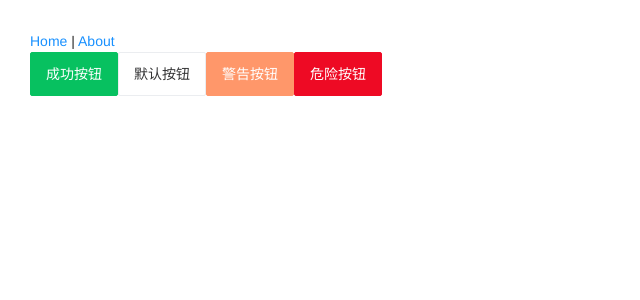
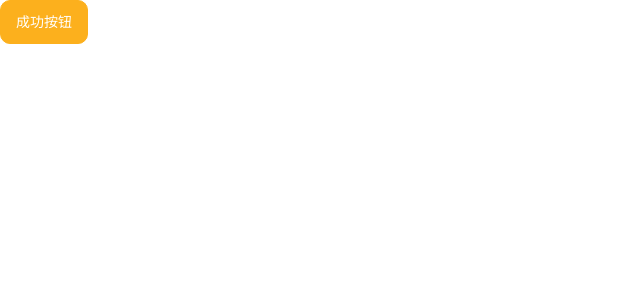
Before and after one commit to dengzhiteng/wxmall, a Vue app: page / in a window 1280 px wide. Shown: the top 300 px of the page, without its empty margins (0-640 px from the left). Built offline with nearby package versions, Linux system fonts and the light colour scheme.

Commit message:
自定义主题

```diff
--- a/src/App.vue
+++ b/src/App.vue
@@ -1,16 +1,19 @@
 <template>
   <div id="nav">
-    <router-link to="/">Home</router-link> |
-    <router-link to="/about">About</router-link>
     <router-view />
   </div>
 </template>
 
 <style lang="scss">
+html,body,#app{
+  height: 100%;
+}
 #app {
   font-family: Avenir, Helvetica, Arial, sans-serif;
 }
-#nav {
-  padding: 30px;
+:root {
+  --van-button-primary-background-color: #fcb01d;
+  --van-button-primary-border-color:#fcb01d;
+  --van-button-border-radius:10px
 }
 </style>
--- a/src/main.js
+++ b/src/main.js
@@ -5,9 +5,11 @@ import store from "./store";
 
 
 import { Button } from 'vant';
+import { ConfigProvider } from 'vant';
 
 createApp(App)
     .use(store)
     .use(router)
     .use(Button)
+    .use(ConfigProvider)
     .mount("#app");
--- a/src/views/Home.vue
+++ b/src/views/Home.vue
@@ -1,9 +1,6 @@
 <template>
   <div class="home">
-    <van-button type="success">成功按钮</van-button>
-    <van-button type="default">默认按钮</van-button>
-    <van-button type="warning">警告按钮</van-button>
-    <van-button type="danger">危险按钮</van-button>
+      <van-button type="primary">成功按钮</van-button>
   </div>
 </template>
 
```
